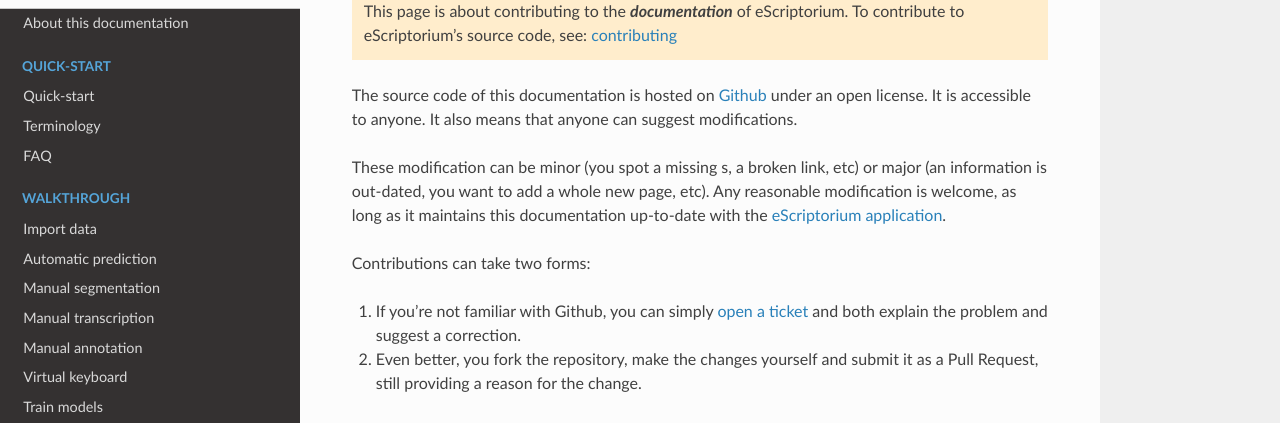
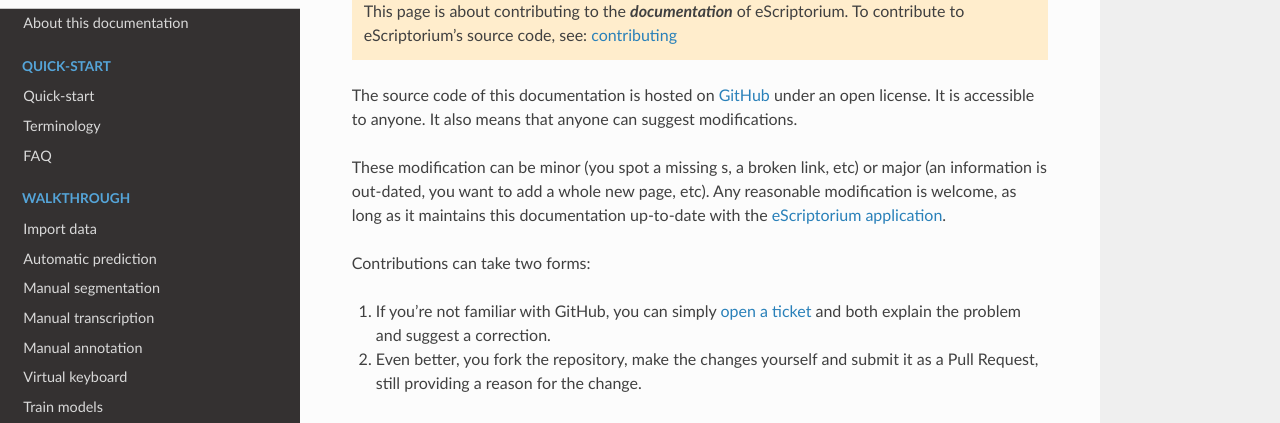
Before and after one commit to alix-tz/escriptorium-documentation, an MkDocs documentation site: the page built from docs/contribute.md, in a window 1280 px wide and 1018 px high. Shown: the part 248-671 px from the top of the window. Built offline with MkDocs 1.6.1, drawn with Linux system fonts in a browser that asks for light colours; nearby versions of some CDN libraries.

```diff
--- a/docs/contribute.md
+++ b/docs/contribute.md
@@ -11,13 +11,13 @@ date: 2023-01-31
 !!! Warning
     This page is about contributing to the ***documentation*** of eScriptorium. To contribute to eScriptorium's source code, see: [contributing](https://gitlab.com/scripta/escriptorium/-/wikis/contributing)
 
-The source code of this documentation is hosted on [Github](https://github.com/alix-tz/escriptorium-tutorial/) under an open license. It is accessible to anyone. It also means that anyone can suggest modifications.
+The source code of this documentation is hosted on [GitHub](https://github.com/alix-tz/escriptorium-tutorial/) under an open license. It is accessible to anyone. It also means that anyone can suggest modifications.
 
 These modification can be minor (you spot a missing s, a broken link, etc) or major (an information is out-dated, you want to add a whole new page, etc). Any reasonable modification is welcome, as long as it maintains this documentation up-to-date with the [eScriptorium application](https://gitlab.com/scripta/escriptorium).
 
 Contributions can take two forms:
 
-1. If you're not familiar with Github, you can simply [open a ticket](https://github.com/alix-tz/escriptorium-tutorial/issues/new) and both explain the problem and suggest a correction.
+1. If you're not familiar with GitHub, you can simply [open a ticket](https://github.com/alix-tz/escriptorium-tutorial/issues/new) and both explain the problem and suggest a correction.
 
 2. Even better, you fork the repository, make the changes yourself and submit it as a Pull Request, still providing a reason for the change.
 
```
